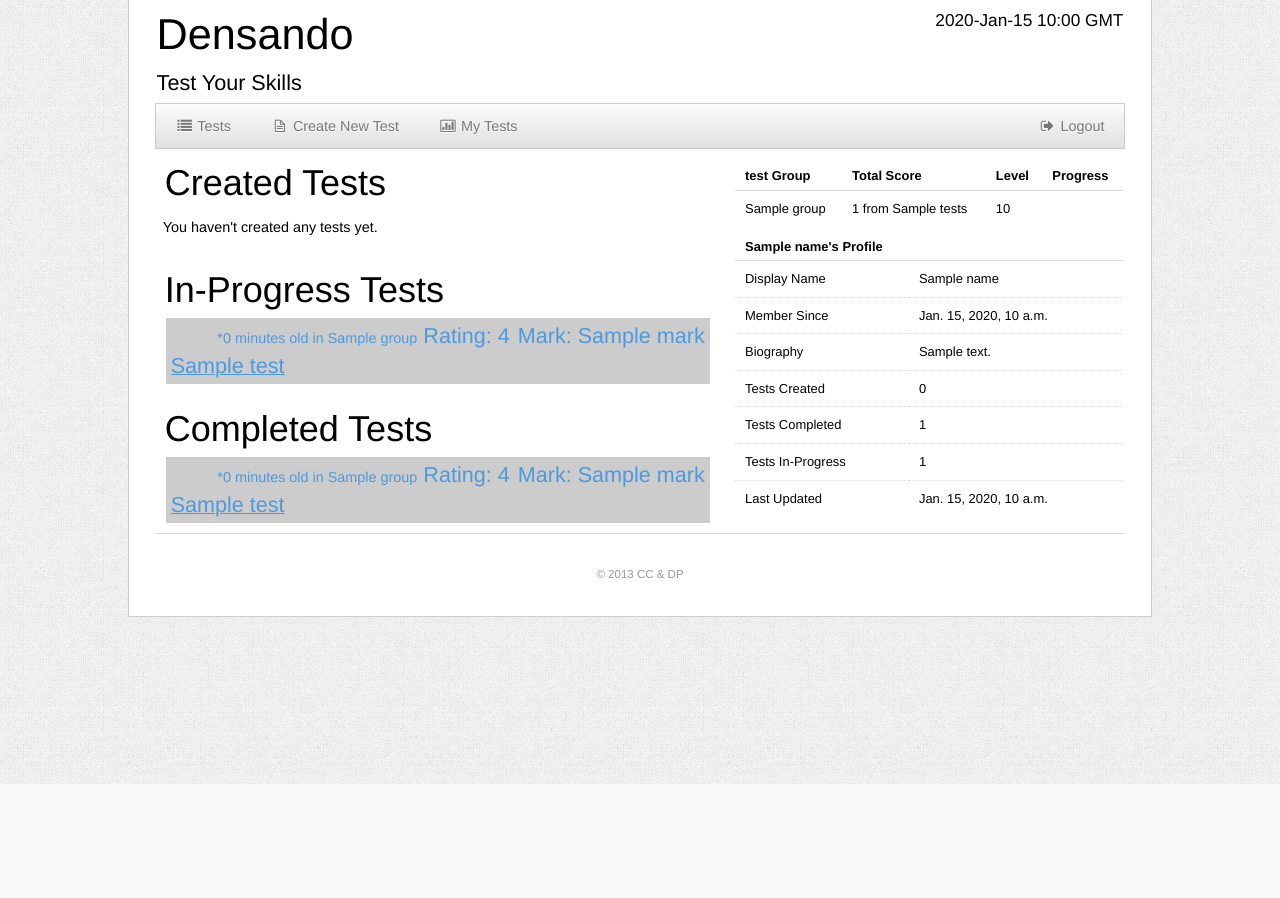
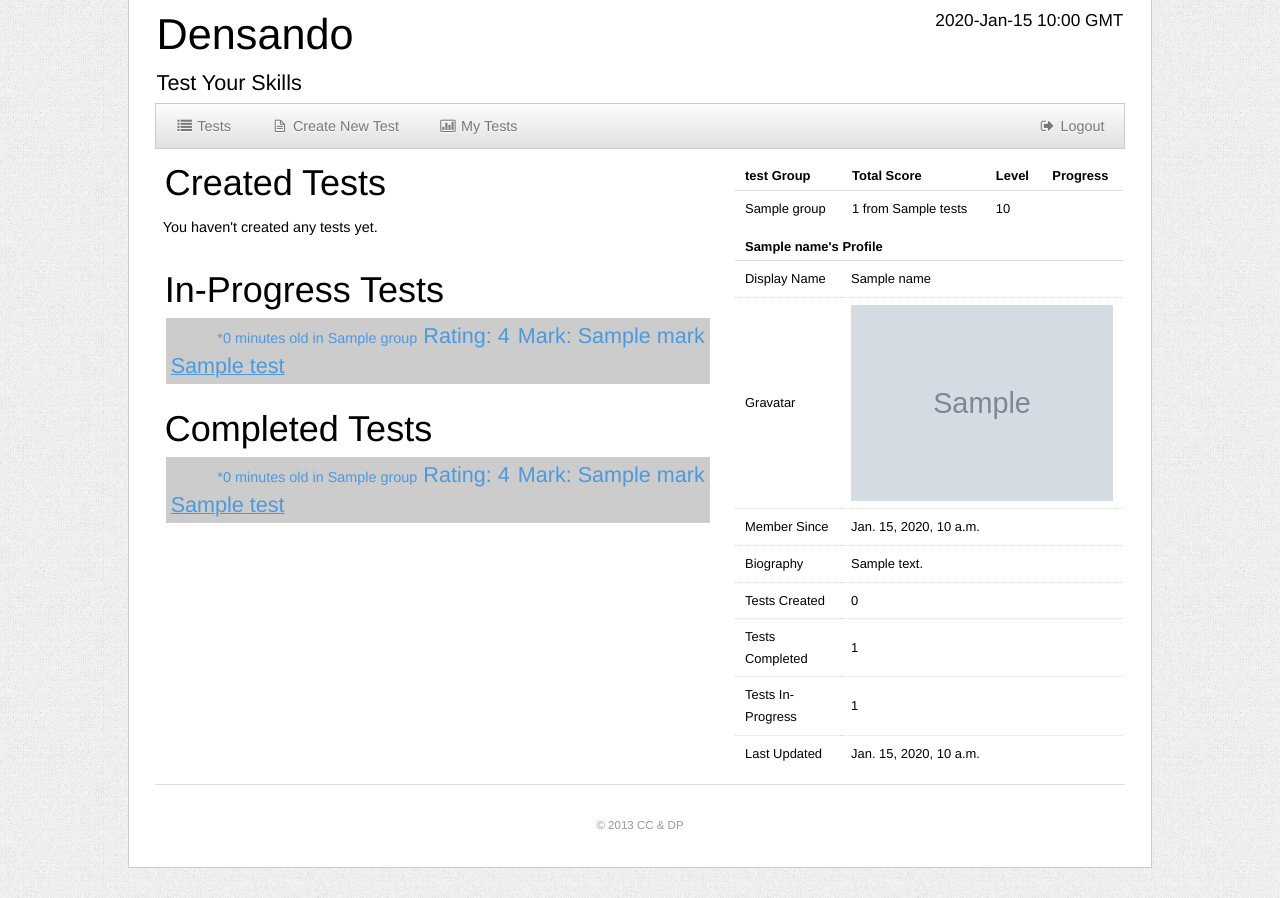
Before and after one commit to pierce403/densando, a Django app: template templates/profile.html in a window 1280 px wide. Shown: the part 16-914 px from the top of the page. Before the commit the page ends 800 px from the top, so only its background shows below. Run offline with Django 3.2, Linux system fonts and the light colour scheme; the template is opened without the code that fills it: most values are stand-ins (such as "Sample title", 1, 10 or a date in 2020); grey boxes marked "Sample" are stand-in pictures; some libraries are stand-ins or nearby versions.

Commit message:
Added gravatars to the User Profile.

```diff
--- a/densando.py
+++ b/densando.py
@@ -6,6 +6,8 @@ import os
 import logging
 import urlparse
 import math
+# for encoding urls and generating md5 hashes
+import urllib, hashlib
 
 ## Imports from GAE
 from google.appengine.ext.webapp import template
@@ -161,7 +163,7 @@ class UserProfile( webapp2.RequestHandler ):
                 entity_query = Entity.query( Entity.id == profile_to_get ).fetch()
 
             entity = entity_query[0]
-
+            template_values['gravatar'] = "http://www.gravatar.com/avatar/" + hashlib.md5(entity.user.email().lower()).hexdigest() + "?" + urllib.urlencode({'s':"40"})
 
             if len(entity_query) > 0:
                 template_values = add_entity_to_template(template_values, entity, self.request)
--- a/templates/profile.html
+++ b/templates/profile.html
@@ -22,6 +22,7 @@
     <thead><tr><th colspan="2">{{ name }}'s Profile</th></tr></thead>
     <tbody>
 		<tr><td>Display Name</td><td>{{ name }}</td></tr>
+		<tr><td>Gravatar</td><td><img src="{{ gravatar }}" alt="Your Gravatar"/></td></tr>
 		<tr><td>Member Since</td><td>{{ created }}</td></tr>
 		<tr><td>Biography</td><td>{{ bio }}</td></tr>
 		<tr><td>Tests Created</td><td>{{ created_tests.tests|length }}</td></tr>
```
